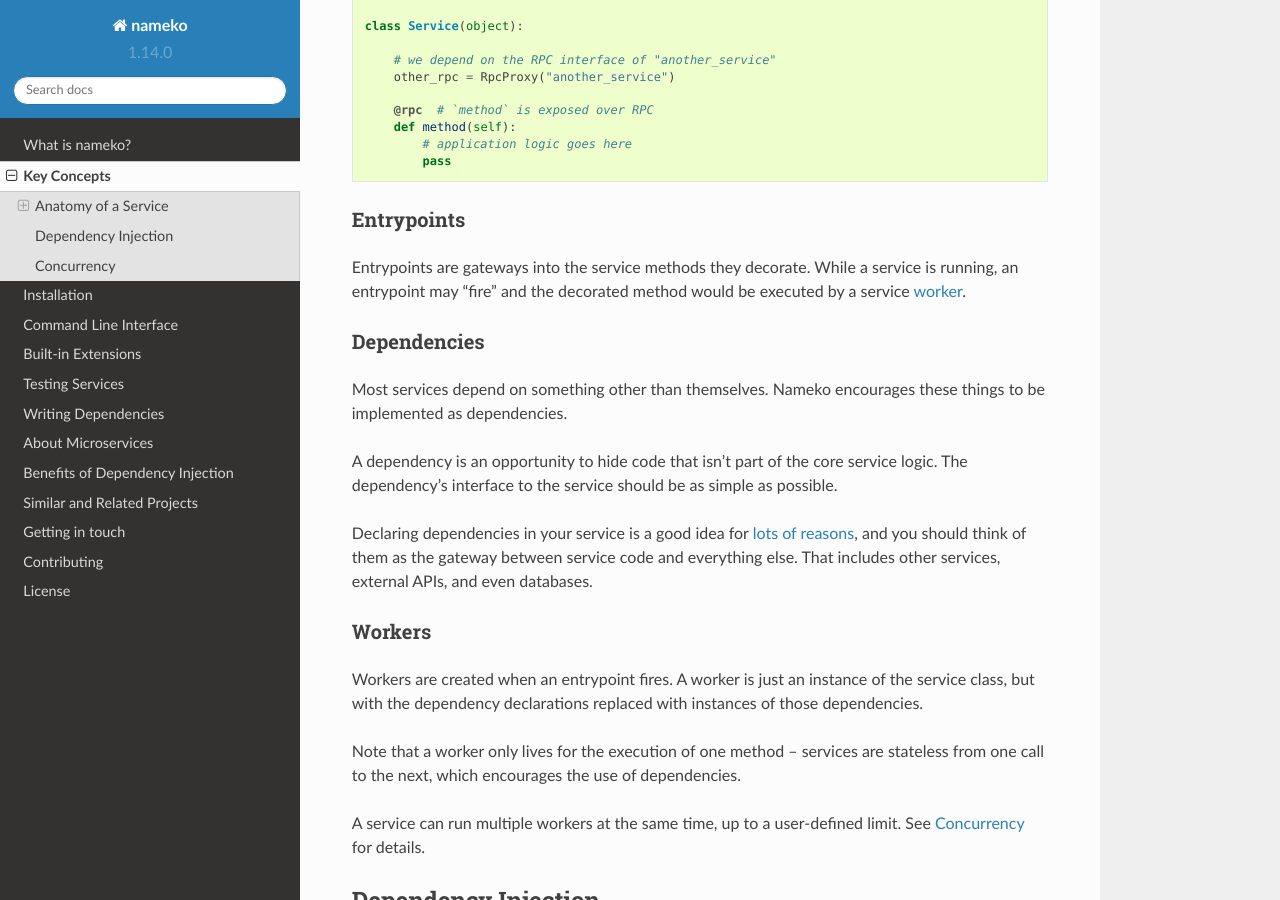
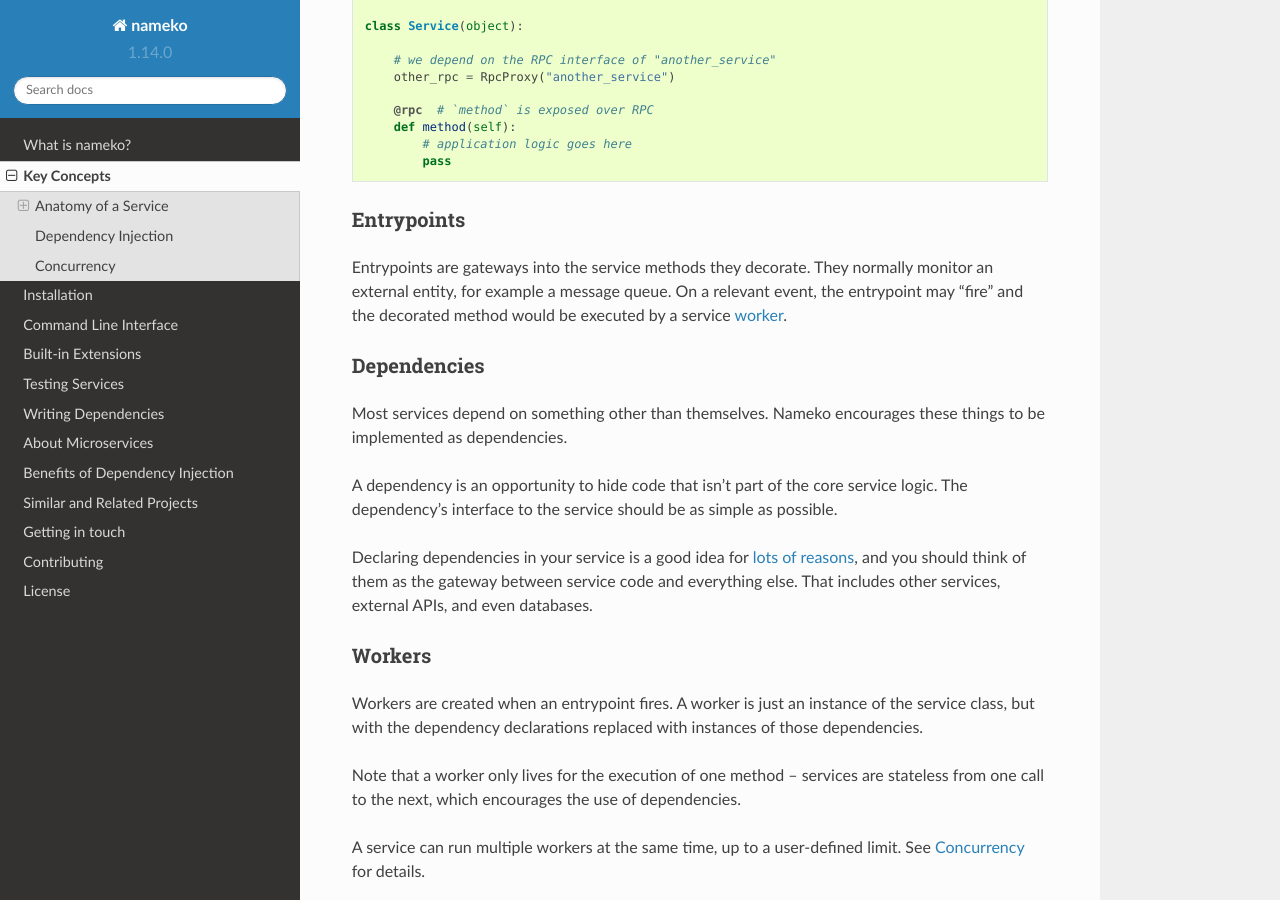
Before and after one commit to nameko/nameko, a Sphinx documentation site: the page built from docs/key_concepts.rst, in a window 1280 px wide and 900 px high, scrolled down 429 px. Built offline with Sphinx 7.4.7 and the Read the Docs theme 2.0.0, drawn with Linux system fonts in a browser that asks for light colours.

Commit message:
Be less opaque about entrypoints

```diff
--- a/docs/key_concepts.rst
+++ b/docs/key_concepts.rst
@@ -17,7 +17,7 @@
 Entrypoints
 ^^^^^^^^^^^
 
-Entrypoints are gateways into the service methods they decorate. While a service is running, an entrypoint may "fire" and the decorated method would be executed by a service :ref:`worker <workers>`.
+Entrypoints are gateways into the service methods they decorate. They  normally monitor an external entity, for example a message queue. On a relevant event, the entrypoint may "fire" and the decorated method would be executed by a service :ref:`worker <workers>`.
 
 .. _dependencies:
 
```
